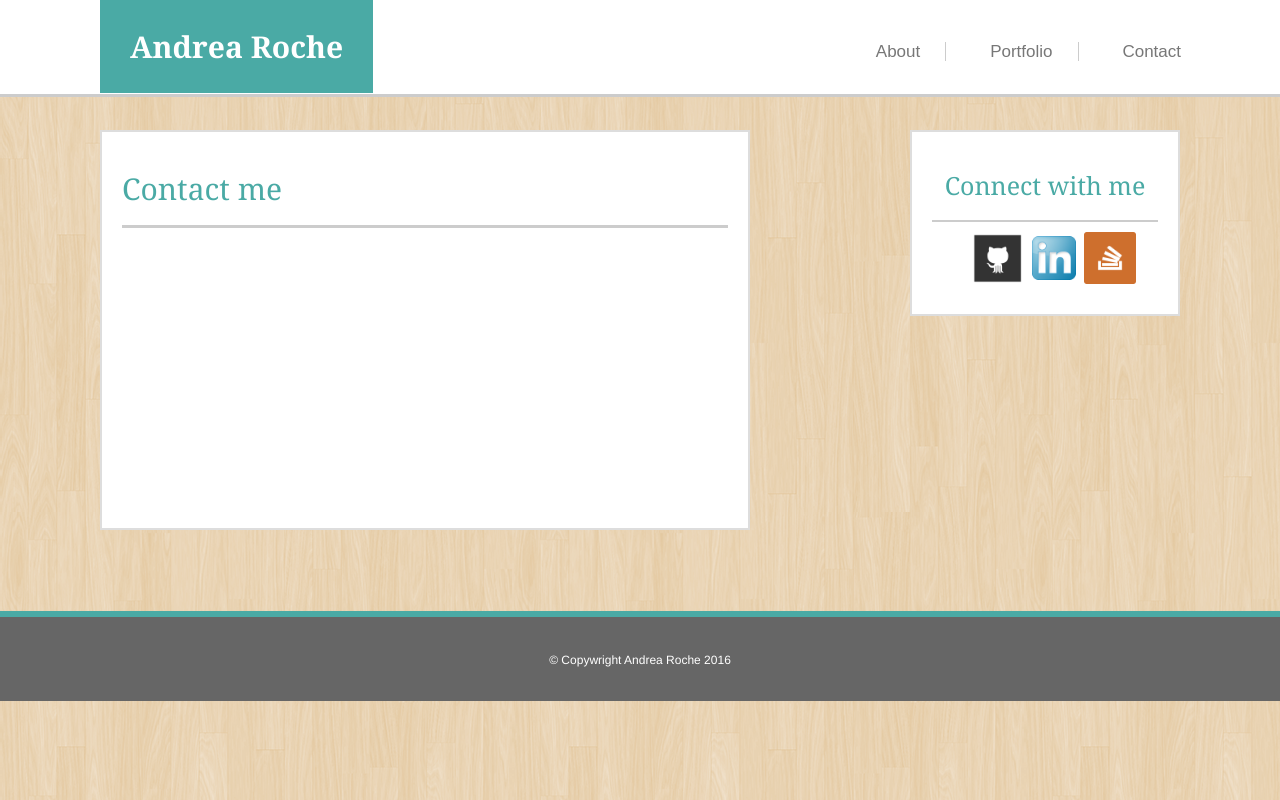
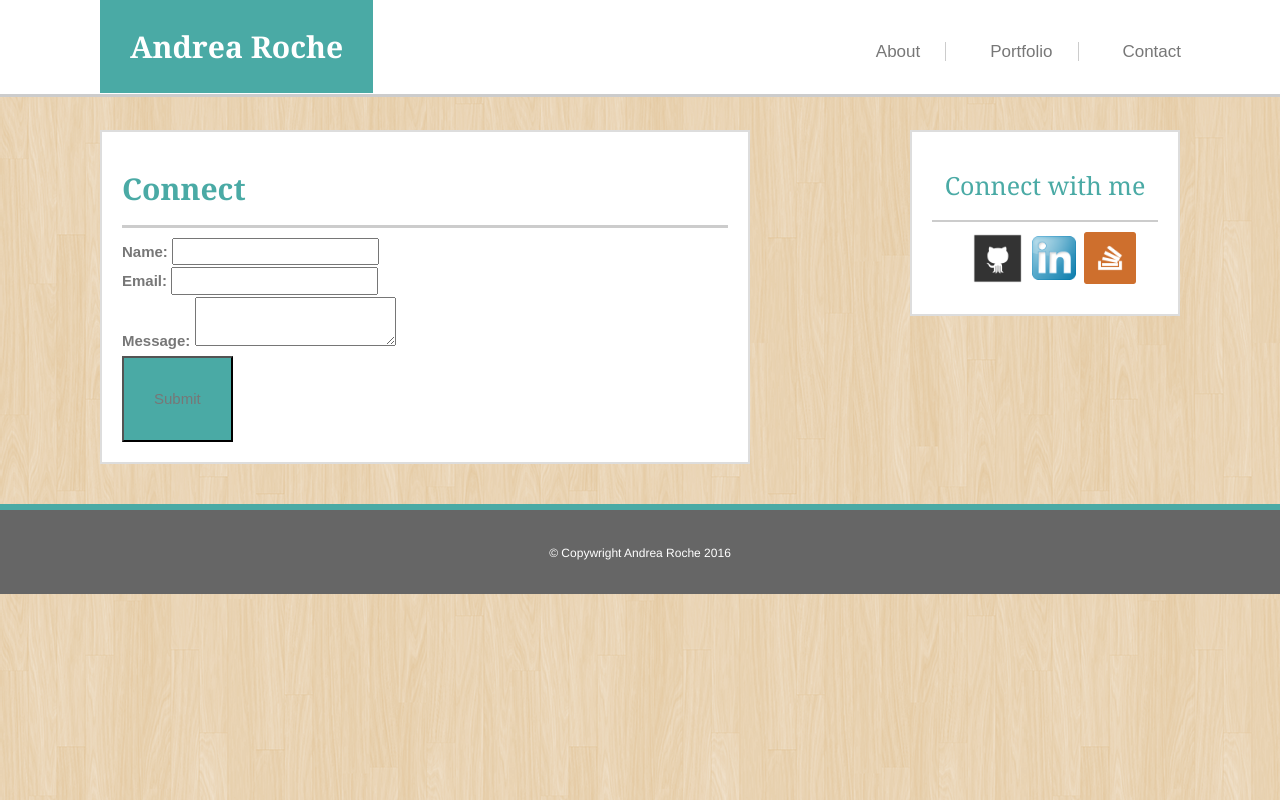
Before and after one commit to amr08/Basic-Portfolio, a PHP site: page /contact.html in a window 1280 px wide. Run offline with PHP 8.4, Linux system fonts and the light colour scheme.

Commit message:
positioned portfolio page and other updates

```diff
--- a/assets/css/style.css
+++ b/assets/css/style.css
@@ -51,6 +51,7 @@
 
 header li a {
 	color: #777777;
+
 }
 
 header li a:hover {
@@ -60,27 +61,26 @@
 
 }
 
-
 #detail {
 	border-right: 1px solid #cccccc;
 	padding-right: 25px;
-
 }
 
-#wrapper {
-height: 611px;
-padding-top: 130px;
+.wrapper {
+
+padding-top: 130px
+
 
 }
 
 article {
 	width: 650px;
-	height: 400px;
 	background-color: #ffffff;
 	padding: 20px;
 	float: left;
 	margin-left: 100px;
 	border: 2px solid #dddddd;
+	margin-bottom: 40px;
 
 }
 
@@ -90,23 +90,24 @@
 	font-family: "Georgia", "Times", "serif";
 	border-bottom: 3px solid #cccccc;
 	padding-bottom: 20px;
+	font-weight: bold;
 
 }
 
 article img {
-float: left;
-width: 172px;
-padding-top: 20px;
+	float: left;
+	width: 172px;
+	margin-top: 10px;
+	margin-right: 20px;
 
 }
 
 article p {
-	padding-top: 20px;
-	float: right;
-	width: 67%;
+	padding: 10px;
+	width: 100%;
 	color:#777777;
 	font-family: "Arial", "Helvetica Neue";
-	font-size: 15px
+	font-size: 18px
 
 }
 
@@ -157,13 +158,31 @@
 
 }
 
-.container2 {
+/*.container2 {
 	border: 6px solid black;
-}
+} */
 
 
 .photo {
-	height: 200px;
-	width: 200px;
+	height: 205px;
+	width: 270px;
+	margin: 15px;
 
 }
+
+form {
+	color:#777777;
+	font-family: "Arial", "Helvetica Neue";
+	font-size: 15px
+
+}
+
+button {
+	background-color: #4aaaa5;
+	color: white;
+	text-align: center;
+	padding: 30px;
+	font-size: 30px;
+	font-family: "Georgia", "Times", "serif";
+	font-weight: bold;
+}
--- a/contact.html
+++ b/contact.html
@@ -3,43 +3,55 @@
 <html>
 
 	<head>
-		<title>AMR's Portfolio</title>
-		<link href="assets/css/style.css" rel="stylesheet">
+		<title> AMR's Portfolio </title>
+			<link href="assets/css/style.css" rel="stylesheet" type="text/css">
 
-		<link rel="stylesheet" href="https://maxcdn.bootstrapcdn.com/bootstrap/3.3.6/css/bootstrap.min.css" integrity="sha384-1q8mTJOASx8j1Au+a5WDVnPi2lkFfwwEAa8hDDdjZlpLegxhjVME1fgjWPGmkzs7" crossorigin="anonymous">
-
+			<link rel="stylesheet" href="https://maxcdn.bootstrapcdn.com/bootstrap/3.3.6/css/bootstrap.min.css" integrity="sha384-1q8mTJOASx8j1Au+a5WDVnPi2lkFfwwEAa8hDDdjZlpLegxhjVME1fgjWPGmkzs7" crossorigin="anonymous">
 	</head>
-
 
 <body>
 
+	<header>
 
+		<h1> Andrea Roche </h1>
+			<ul>
+		 		<li><a href="index.html" id="detail"> About</a></li>
 
-	<header>
+		 		<li><a href="portfolio.html" id="detail"> Portfolio</a></li>
+
+		 		<li><a href="contact.html"> Contact</a></li>
+		  	</ul>
+    </header>
+
+<div class="wrapper">
+
+	<article>
+
+		<h1> Connect </h1>
+
+<form action="" method="post">
+	<div>
+		<label for="name"> Name: </label>
+		<input type="text" id="name" name="user_name">
+	</div>
+	<div>
+		<label for="mail"> Email:</label>
+		<input type="email" id="mail" name="user_mail">
+	</div>
+	<div>
+		<label for="msg"> Message:</label>
+		<textarea id="msg" name="user_message"></textarea>
+	</div>
+	<div class="button">
+		<button type="submit"> Submit</button>
+	</div>
+</form>
 
 
 
-					 <h1> Andrea Roche</h1>
-
-		 		<ul>
-		 			<li><a href="file:///Users/andrea2/Desktop/UNCCoding/Bootcamp/Week1/Basic-Portfolio/index.html" id="detail"> About</a></li>
-		 			<li><a href="file:///Users/andrea2/Desktop/UNCCoding/Bootcamp/Week1/Basic-Portfolio/portfolio.html" id="detail"> Portfolio</a></li>
-		 			<li><a href="file:///Users/andrea2/Desktop/UNCCoding/Bootcamp/Week1/Basic-Portfolio/contact.html">Contact</a></li>
-		  	 	</ul>
 
 
-	</header>
-
-<div id="wrapper">
-	<article>
-
-			<h1> Contact me </h1>
-
-
-			<form>
-			</form>
-
-	</article>
+    </article>
 
 	<aside>
 
@@ -50,12 +62,12 @@
         		<li> <img src= "https://raw.githubusercontent.com/amr08/Basic-Portfolio/master/assets/images/1468433733_social_linkedin_box_blue.png"></li>
 
         		<li><img src= "https://raw.githubusercontent.com/amr08/Basic-Portfolio/master/assets/images/1468434232_stackoverflow-square-social-media.png"></li>
-       	 </ul>
+       	 	</ul>
 	</aside>
 
-	</div>
+</div>
 
-	<footer>&copy Copywright Andrea Roche 2016</footer>
+	<footer> &copy Copywright Andrea Roche 2016 </footer>
 
 </body>
 
```
Also changed, not shown: comingsoon.html (added, +21 -0 lines), index.html (+10 -21 lines), portfolio.html (+23 -42 lines).
